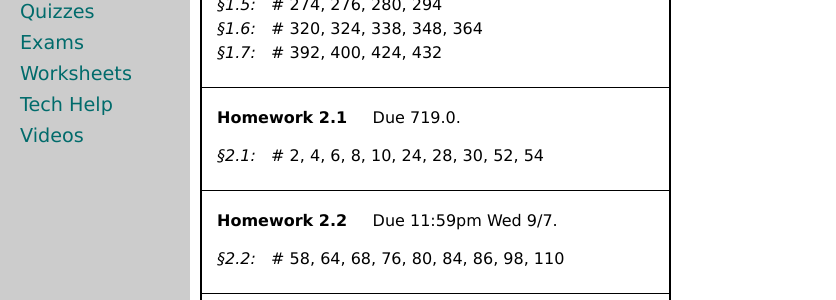
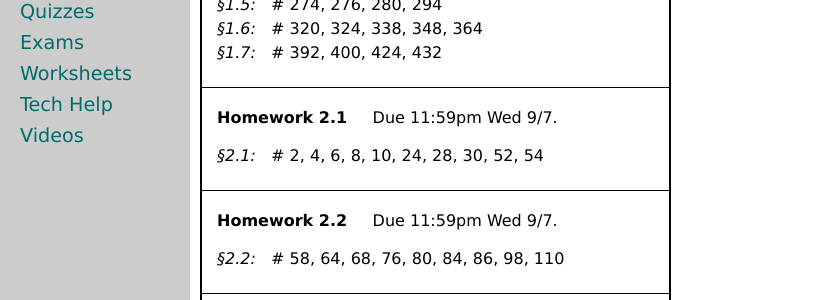
Before and after one commit to uaf-math/calc2, a Jekyll site: the page built from homework.md, in a window 1280 px wide and 900 px high, scrolled down 572 px. Shown: the part 152-452 px from the top of the window, without its empty margins (0-836 px from the left). Built offline with Jekyll 4.4.1, drawn with Linux system fonts in a browser that asks for light colours.

Commit message:
Update homework.yml

```diff
--- a/_data/homework.yml
+++ b/_data/homework.yml
@@ -16,7 +16,7 @@ homework:
     problems: 392, 400, 424, 432
 
 - name: Homework 2.1
-  due: 11:59
+  due: 11:59pm Wed 9/7
   sections:
   - section: 2.1
     problems: 2, 4, 6, 8, 10, 24, 28, 30, 52, 54
```
